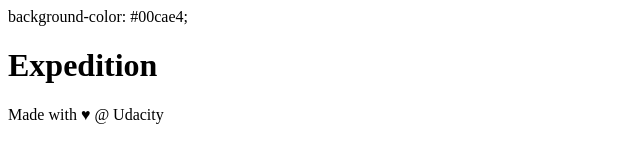
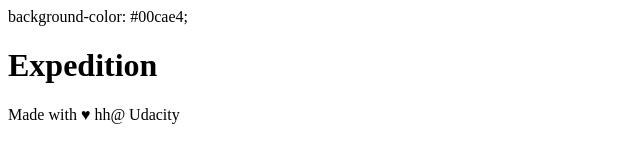
Before and after one commit to ahmad-alhoti/test, a plain HTML site: page index.html in a window 1280 px wide. Shown: the full height of the page, 0-640 px from the left. Drawn offline with Linux system fonts and the light colour scheme.

Commit message:
ujdfhdf
dfdf

```diff
--- a/index.html
+++ b/index.html
@@ -21,7 +21,7 @@
     </div>
 
     <footer>
-        Made with ♥ @ Udacity
+        Made with ♥ hh@ Udacity
     </footer>
     <script src="js/app.js"></script>
 </body>
```
